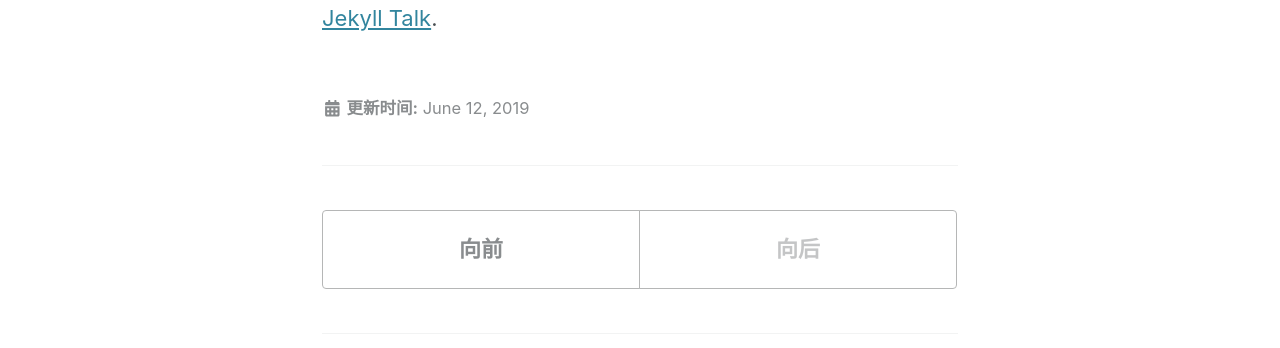
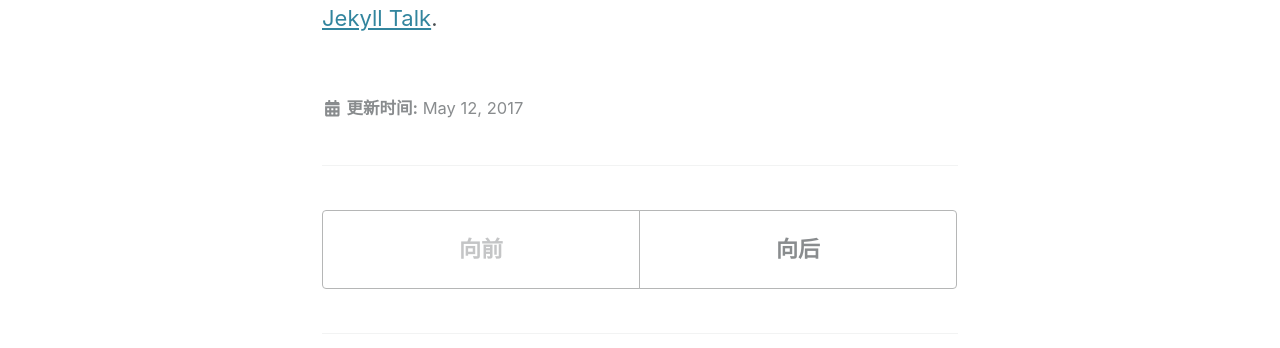
Before and after one commit to kuangyl0212/kuangyl0212.github.io.bak, a Jekyll site: the page built from _posts/2017-05-12-welcome-to-jekyll.markdown, in a window 1280 px wide. Shown: the part 916-1264 px from the top of the page. Built offline with Jekyll 4.4.1, drawn with Linux system fonts in a browser that asks for light colours; cached includes are drawn as plain includes; nearby versions of some CDN libraries; comment, search, counter and statistics services are not loaded.

Commit message:
update posts

```diff
--- a/_posts/2019-06-12-welcome-to-jekyll.markdown
+++ b/_posts/2017-05-12-welcome-to-jekyll.markdown
@@ -1,7 +1,7 @@
 ---
 layout: single
 title:  "Welcome to Jekyll!"
-date:   2019-06-12 09:54:42 +0800
+date:   2017-05-12 09:30:18 +0800
 categories:
 ---
 You’ll find this post in your `_posts` directory. Go ahead and edit it and re-build the site to see your changes. You can rebuild the site in many different ways, but the most common way is to run `jekyll serve`, which launches a web server and auto-regenerates your site when a file is updated.
```
Also changed, not shown: _posts/2018-09-23-Numpy-Memo.md (renamed from _posts/2018-09-12-Numpy-Memo.md).
